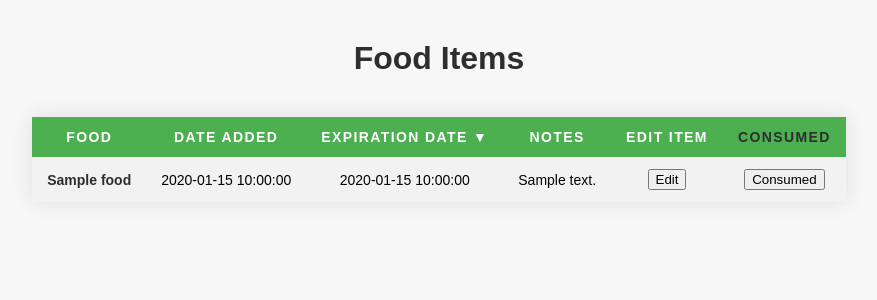
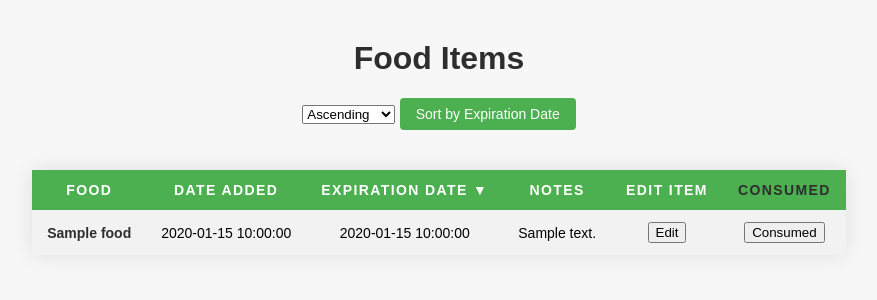
Before and after one commit to ksindy/qrfood, a FastAPI app: template templates/index.html in a window 1280 px wide. Shown: the part 64-364 px from the top of the page, without its empty margins (201-1078 px from the left). Run offline with FastAPI, Linux system fonts and the light colour scheme; the template is opened without the code that fills it: most values are stand-ins (such as "Sample title", 1, 10 or a date in 2020); some libraries are stand-ins or nearby versions.

Commit message:
update sorting by expiration date

```diff
--- a/templates/index.html
+++ b/templates/index.html
@@ -87,6 +87,16 @@
     {% endblock %}
     {% block food_items_table %}
         <h1>Food Items</h1>
+        <div style="text-align: center; margin-bottom: 20px;">
+            <form action="/food_items/" method="get">
+                <input type="hidden" name="sort_by_expiration_date" value="true">
+                <select name="sort_order">
+                    <option value="asc">Ascending</option>
+                    <option value="desc">Descending</option>
+                </select>
+                <button type="submit">Sort by Expiration Date</button>
+            </form>
+        </div>
         <table>
             <tr>
                 <th>Food</th>
```
